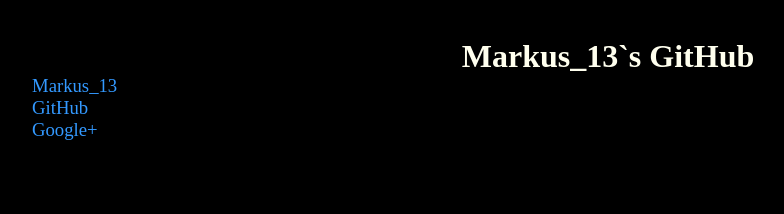
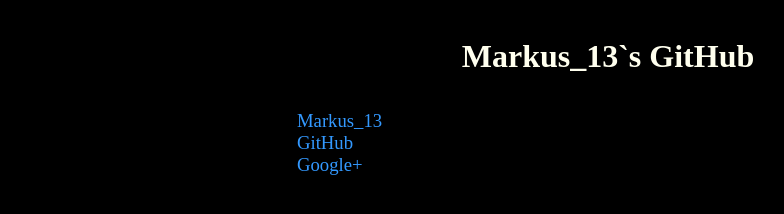
Before and after one commit to Markus-13/markus-13.github.io, a plain HTML site: page index.html in a window 1280 px wide. Shown: the whole page, without its empty margins (32-816 px from the left). Drawn offline with Linux system fonts and the light colour scheme.

Commit message:
Update index.html

```diff
--- a/index.html
+++ b/index.html
@@ -10,10 +10,10 @@ a,a:link,a:visited{ text-decoration:none; color:#39F; }
 a:hover,a:focus{ color:#3F9; }
 </style>
 </head><body>
-<div>
-<h1>Markus_13`s GitHub</h1>
+<div><h1>Markus_13`s GitHub</h1>
+<div style="padding:0 12% 0 18%;">
 <h3><a href="http://markus13.name/">Markus_13</a></h3>
 <h3><a href="http://github.com/Markus-13/">GitHub</a></h3>
 <h3><a href="http://plus.google.com/106433968273862619245">Google+</a></h3>
-</div>
+</div></div>
 </body></html>
```
